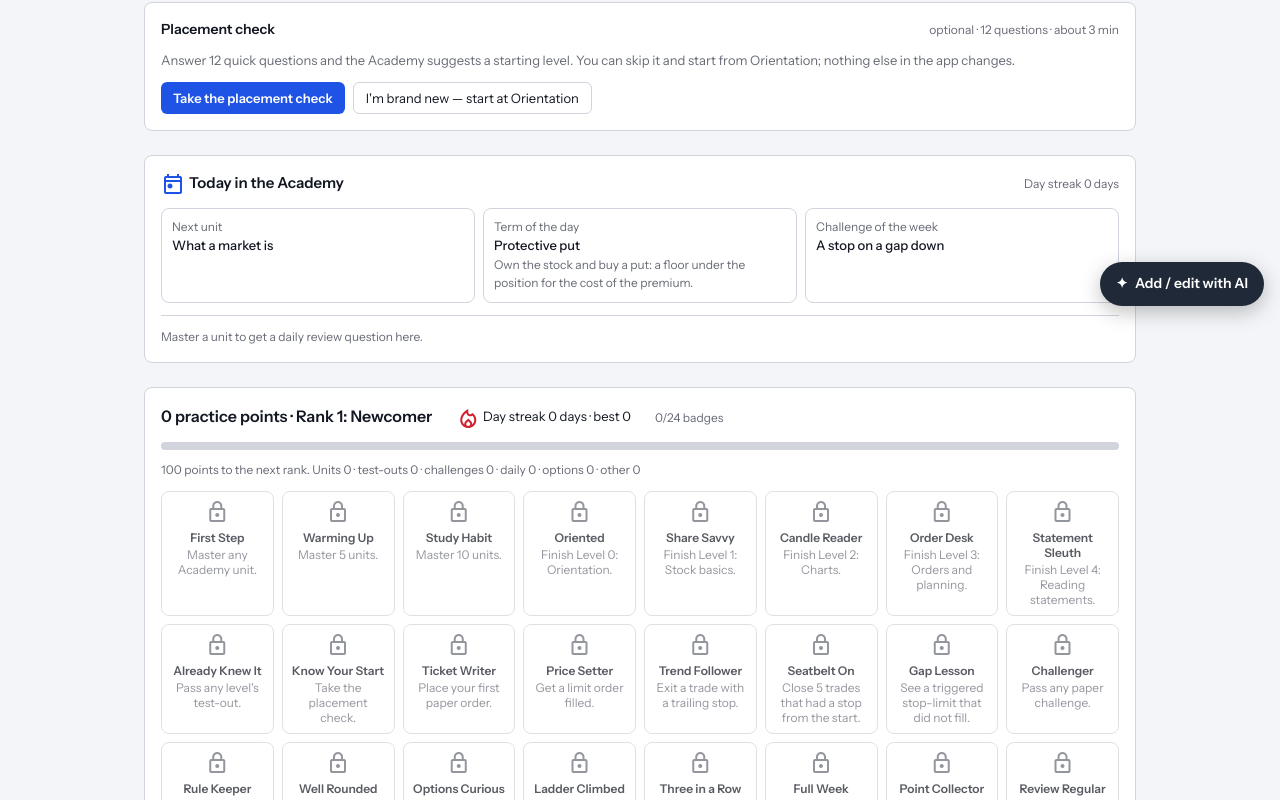
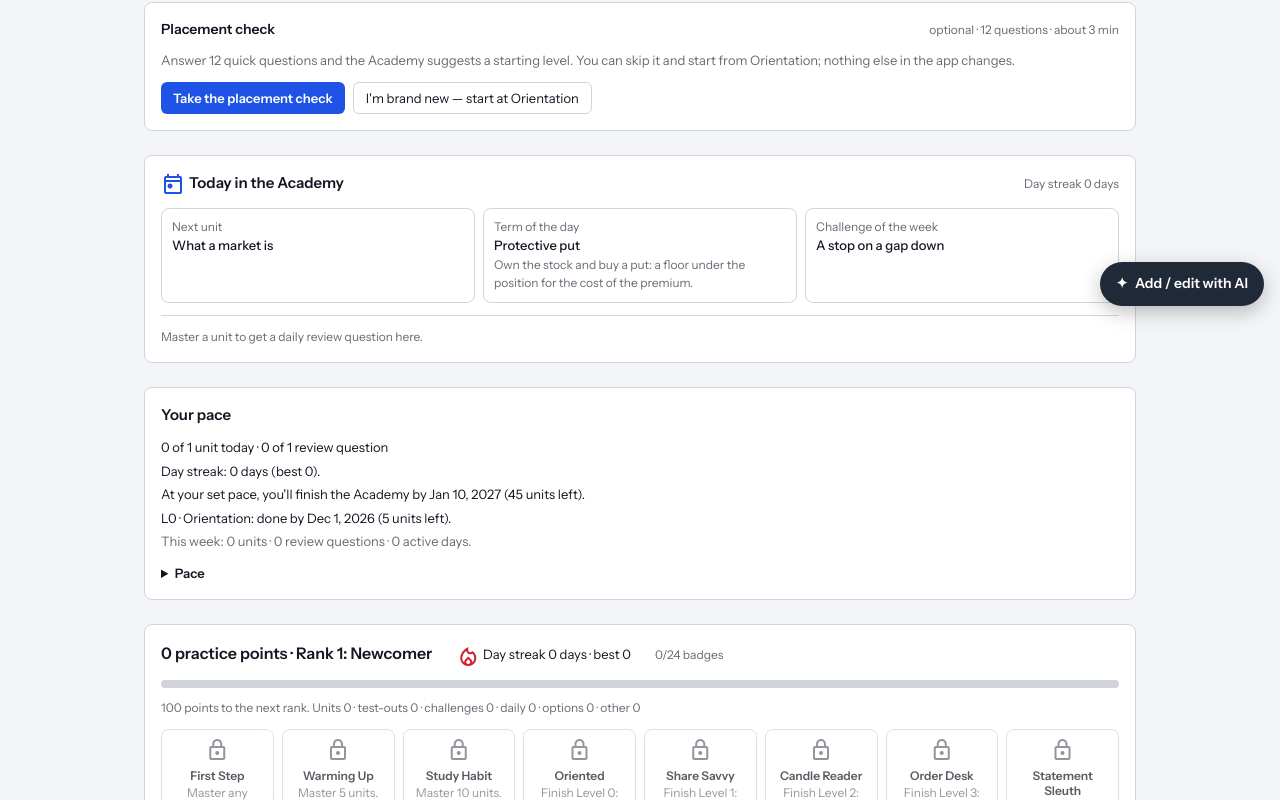
Before and after one commit to Siphon880gh/Stocks-Trainer, a React (Vite) app: page /academy in a window 1280 px wide. Shown: the part 478-1278 px from the top of the page. Built offline with nearby package versions, Linux system fonts and the light colour scheme.

Commit message:
Academy pace panel: units and review questions today against your pace (default 1 and 1), done-for-today, gentle behind note, the existing day streak and freeze, Academy and level forecasts, stale-level suggestion, weekly recap, pace settings

```diff
--- /dev/null
+++ b/src/components/academy/PacePanel.tsx
@@ -0,0 +1,133 @@
+import { useEffect, useState } from "react";
+import { Link } from "react-router-dom";
+import { getUnit, UNIT_ORDER } from "../../lib/academy/content/levels";
+import { nextUnit } from "../../lib/academy/progress";
+import { computeStreak, dayKey } from "../../lib/academy/rewards/streak";
+import { loadAcademy, loadRewards, saveAcademy, type KVStorage } from "../../lib/academy/storage";
+import {
+  actualPace, behind, categoryRecency, forecast, getRetention, goalMet, markDoneForToday, remainingUnits, setPace, staleCategories, todayCounts, weekly, UNIT_PATH,
+} from "../../lib/academy/retention";
+
+const fmtDate = (k: string) => new Date(`${k}T12:00:00`).toLocaleDateString(undefined, { month: "short", day: "numeric", year: "numeric" });
+const plural = (n: number, one: string, many: string) => `${n} ${n === 1 ? one : many}`;
+
+/**
+ * Learning retention panel on the Academy hub (weng/.agents/skills/learning-retention): today against your pace,
+ * done-for-today, a gentle behind-pace note, the existing day streak (with its freeze), forecasts, stale levels,
+ * the weekly recap and pace settings. Everything is local to this browser.
+ */
+export default function PacePanel({ storage, now = () => new Date() }: { storage?: KVStorage; now?: () => Date }) {
+  const [state, setState] = useState(() => loadAcademy(storage).state);
+  const save = (s: typeof state) => {
+    saveAcademy(s, storage);
+    setState(s);
+  };
+  const t = now();
+  const r = getRetention(state);
+  const c = todayCounts(state, t);
+  const met = goalMet(state, t);
+  const b = behind(state, t);
+  const streak = computeStreak(loadRewards(storage).state.streak.days, t);
+  const real = actualPace(state, t);
+  const perDay = real ?? r.pace.unitsPerDay;
+  const remaining = remainingUnits(state);
+  const all = forecast(remaining, perDay, t);
+  const nextId = nextUnit(state);
+  const nextU = nextId ? getUnit(nextId) : undefined;
+  const levelIds = nextId ? UNIT_ORDER.filter((id) => UNIT_PATH[id]?.[0] === UNIT_PATH[nextId]?.[0]) : [];
+  const levelLeft = remainingUnits(state, levelIds);
+  const levelFc = nextId ? forecast(levelLeft, perDay, t) : null;
+  const stale = staleCategories(categoryRecency(state, t)).slice(0, 2);
+  const w = weekly(state, t);
+  const doneToday = r.doneForToday === dayKey(t);
+  const [units, setUnits] = useState(String(r.pace.unitsPerDay));
+  const [quizzes, setQuizzes] = useState(String(r.pace.quizzesPerDay));
+  const [saved, setSaved] = useState<string | null>(null);
+
+  return (
+    <section className="panel p-4 space-y-3" aria-labelledby="rt-pace-h" data-testid="pace-panel">
+      <h2 id="rt-pace-h" className="text-[15px] font-semibold">
+        Your pace
+      </h2>
+      <div aria-live="polite" className="space-y-1 text-[13px]">
+        <p data-testid="pace-today">
+          {c.units} of {plural(r.pace.unitsPerDay, "unit", "units")} today
+          {r.pace.quizzesPerDay > 0 ? ` · ${c.quizzes} of ${plural(r.pace.quizzesPerDay, "review question", "review questions")}` : ""}
+        </p>
+        {met && !doneToday ? (
+          <div className="flex flex-wrap items-center gap-2" data-testid="pace-met">
+            <p className="font-semibold text-up">You met today's pace.</p>
+            {nextU ? (
+              <Link to={`/academy/${nextU.id}`} className="text-primary underline">
+                Do one more
+              </Link>
+            ) : null}
+            <button type="button" className="rounded border border-line px-2 py-0.5" onClick={() => save(markDoneForToday(loadAcademy(storage).state, now()))}>
+              I'm done for today
+            </button>
+          </div>
+        ) : null}
+        {doneToday ? <p className="text-muted">Done for today. See you tomorrow.</p> : null}
+        {b.owed > 0 && !met ? (
+          <p className="text-muted" data-testid="pace-behind">
+            You're {plural(b.owed, "unit", "units")} behind your pace over the last {plural(b.days, "day", "days")}. No pressure: catch up a little, or{" "}
+            <a href="#rt-pace-settings" className="underline">
+              lower your pace
+            </a>
+            .
+          </p>
+        ) : null}
+        <p>
+          Day streak: {plural(streak.current, "day", "days")} (best {streak.best}){streak.freezesAvailable ? " · 1 freeze saved" : ""}.
+        </p>
+        {all ? (
+          <p data-testid="pace-forecast">
+            {remaining === 0
+              ? "Every unit is done."
+              : `At ${real !== null ? "your current pace" : "your set pace"}, you'll finish the Academy by ${fmtDate(all.date)} (${plural(remaining, "unit", "units")} left).`}
+          </p>
+        ) : (
+          <p className="text-muted">Set a pace above zero to see a finish date.</p>
+        )}
+        {levelFc && levelLeft > 0 && nextId ? (
+          <p>
+            {UNIT_PATH[nextId]?.[0]}: done by {fmtDate(levelFc.date)} ({plural(levelLeft, "unit", "units")} left).
+          </p>
+        ) : null}
+        {stale.map((x) => (
+          <p key={x.key} className="text-muted" data-testid="pace-stale">
+            You haven't touched {x.key} in {x.days} days. A quick unit there keeps it fresh.
+          </p>
+        ))}
+        <p className="text-muted" data-testid="pace-weekly">
+          This week: {plural(w.units, "unit", "units")} · {plural(w.quizzes, "review question", "review questions")} · {plural(w.activeDays, "active day", "active days")}.
+        </p>
+      </div>
+      <details id="rt-pace-settings" className="text-[13px]">
+        <summary className="cursor-pointer font-semibold">Pace</summary>
+        <form
+          className="mt-2 flex flex-wrap items-end gap-3"
+          onSubmit={(e) => {
+            e.preventDefault();
+            save(setPace(loadAcademy(storage).state, Number(units), Number(quizzes), now()));
+            setSaved("Pace saved.");
+          }}
+        >
+          <label className="flex flex-col gap-1">
+            Units per day
+            <input type="number" min={0} max={50} value={units} onChange={(e) => setUnits(e.target.value)} className="w-20 rounded border border-line bg-surface px-2 py-1" />
+          </label>
+          <label className="flex flex-col gap-1">
+            Review questions per day
+            <input type="number" min={0} max={50} value={quizzes} onChange={(e) => setQuizzes(e.target.value)} className="w-20 rounded border border-line bg-surface px-2 py-1" />
+          </label>
+          <button type="submit" className="rounded bg-primary-fill px-3 py-1.5 font-semibold text-white">
+            Save pace
+          </button>
+          {saved ? <span role="status">{saved}</span> : null}
+        </form>
+        <p className="mt-2 text-muted">Freezes: every 7 active days in a row earns one freeze (you can bank one). It covers a single missed day automatically.</p>
+      </details>
+    </section>
+  );
+}
--- a/src/pages/academy/AcademyHub.tsx
+++ b/src/pages/academy/AcademyHub.tsx
@@ -9,6 +9,7 @@ import { TEST_OUT_LEVELS } from "../../lib/academy/testOut";
 import PlacementCard from "../../components/academy/PlacementCard";
 import TodayCard from "../../components/academy/TodayCard";
 import RewardsPanel from "../../components/academy/RewardsPanel";
+import PacePanel from "../../components/academy/PacePanel";
 import { VALUE_PROMISE } from "../../lib/academy/copy";
 import { cn } from "../../lib/utils";
 import AppSectionNav from "../../components/AppSectionNav";
@@ -98,6 +99,10 @@ export default function AcademyHub({ storage, extra }: { storage?: KVStorage; ex
 
       <TodayCard storage={storage} onAward={() => setRewardsTick((t) => t + 1)} />
 
+      <Fragment key={`pace-${rewardsTick}`}>
+        <PacePanel storage={storage} />
+      </Fragment>
+
       <Fragment key={rewardsTick}>
         <RewardsPanel storage={storage} preview={browseAll} />
       </Fragment>
```
